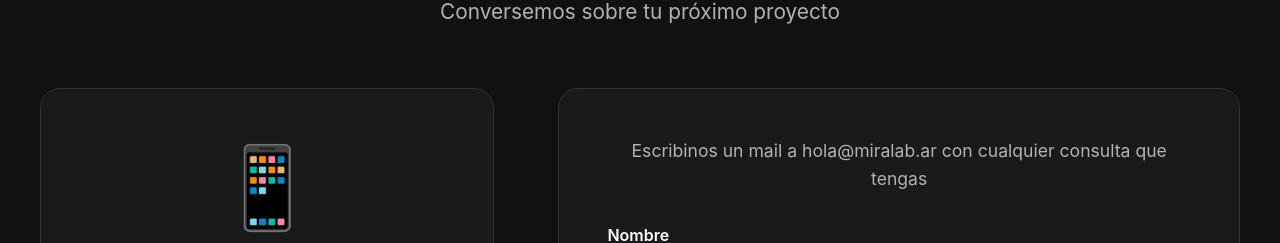
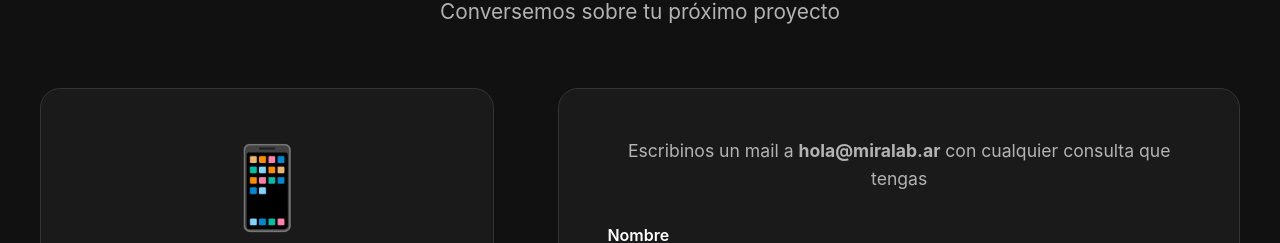
Before and after one commit to octapf/miralab, a Next.js app: page /1 in a window 1280 px wide. Shown: the part 2705-2948 px from the top of the page. Built offline with nearby package versions, Linux system fonts and the light colour scheme; no server answers.

Commit message:
Poner email en negrita en formulario de contacto

```diff
--- a/src/components/Contact/Contact.tsx
+++ b/src/components/Contact/Contact.tsx
@@ -105,7 +105,7 @@ export default function Contact() {
             onSubmit={handleSubmit}
             className={styles.form}
           >
-            <h3 className={styles.formTitle}>Escribinos un mail a hola@miralab.ar con cualquier consulta que tengas</h3>
+            <h3 className={styles.formTitle}>Escribinos un mail a <strong>hola@miralab.ar</strong> con cualquier consulta que tengas</h3>
 
             <div className={styles.formGroup}>
               <label htmlFor="name">{t('form.name')}</label>
```
